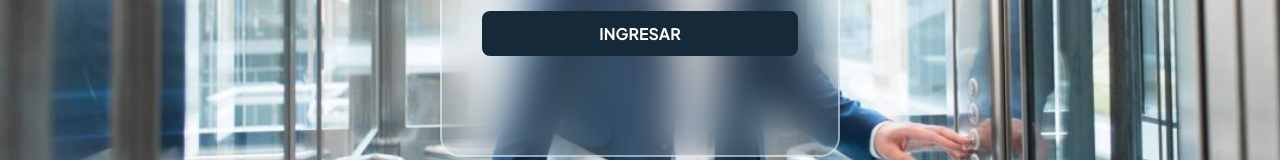
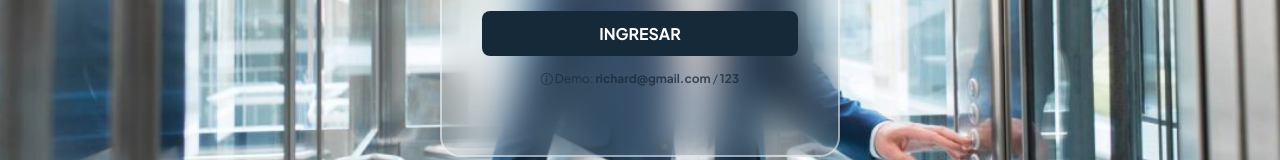
Before and after one commit to RichardCode1997/Gestion-talento-frontend, a Vue app: page /login in a window 1280 px wide. Shown: the part 468-628 px from the top of the page. Built offline with nearby package versions, Linux system fonts and the light colour scheme.

Commit message:
Feat: Add demo credentials

```diff
--- a/src/views/LoginView.vue
+++ b/src/views/LoginView.vue
@@ -64,6 +64,12 @@ const handleLogin = async () => {
           >
             {{ isLoading ? 'Cargando...' : 'INGRESAR' }}
           </button>
+
+          <!-- Credenciales de demo -->
+          <p class="demo-hint">
+            <i class="bi bi-info-circle"></i>
+            Demo: <strong>richard@gmail.com</strong> / <strong>123</strong>
+          </p>
         </div>
       </div>
     </div>
@@ -146,4 +152,13 @@ const handleLogin = async () => {
 .btn-login:hover { background: #2c4a63; }
 .btn-login:disabled { background: #ccc; }
 .error-text { color: red; text-align: center; font-weight: bold; font-size: 0.9em; }
+
+.demo-hint {
+  text-align: center;
+  color: #162938;
+  font-size: 12px;
+  margin-top: 14px;
+  opacity: 0.75;
+}
+.demo-hint strong { font-weight: 700; }
 </style>
```
